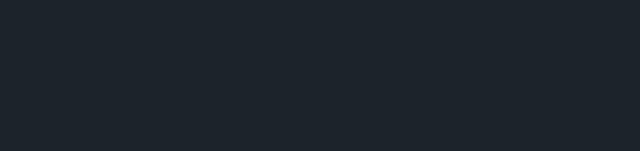
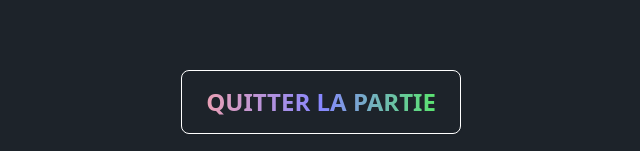
Before and after one commit to kevinmulier/color_countdown, a React (Vite) app: page / in a window 1280 px wide. Both pictures are taken after a click on the button "LANCER LA PARTIE". Shown: the part 646-797 px from the top of the page, without its empty margins (319-959 px from the left). Built offline with nearby package versions, Linux system fonts and the light colour scheme.

Commit message:
add "quit game" button

```diff
--- a/src/App.jsx
+++ b/src/App.jsx
@@ -74,8 +74,7 @@
 
   if (isGameStarted && isColorTimer) {
     return (
-      <div
-        className={`min-h-dvh flex flex-col items-center justify-center gap-5 py-5`}>
+      <div className={`min-h-dvh flex flex-col items-center gap-5 py-5`}>
         <img
           src="/adaptamove.png"
           alt="Adapta'move Nancy"
@@ -91,14 +90,18 @@
             {timer} sec.
           </span>
         </div>
+        <button
+          className="btn border border-white bg-gradient-to-r from-[#ffa5a5] via-[#8787ff] to-[#51f851] text-transparent bg-clip-text btn-lg text-2xl font-bold uppercase mt-auto no-animation"
+          onClick={() => setIsGameStarted(false)}>
+          Quitter la partie
+        </button>
       </div>
     );
   }
 
   if (isGameStarted && !isColorTimer) {
     return (
-      <div
-        className={`min-h-dvh flex flex-col items-center justify-center gap-5 py-5`}>
+      <div className={`min-h-dvh flex flex-col items-center gap-5 py-5`}>
         <img
           src="/adaptamove.png"
           alt="Adapta'move Nancy"
@@ -114,12 +117,17 @@
             {timer} sec.
           </span>
         </div>
+        <button
+          className="btn border border-white bg-gradient-to-r from-[#ffa5a5] via-[#8787ff] to-[#51f851] text-transparent bg-clip-text btn-lg text-2xl font-bold uppercase mt-auto no-animation"
+          onClick={() => setIsGameStarted(false)}>
+          Quitter la partie
+        </button>
       </div>
     );
   }
 
   return (
-    <div className="min-h-dvh flex flex-col items-center justify-center gap-5 py-5">
+    <div className="min-h-dvh flex flex-col items-center gap-5 py-5">
       <img
         src="/adaptamove.png"
         alt="Adapta'move Nancy"
```
